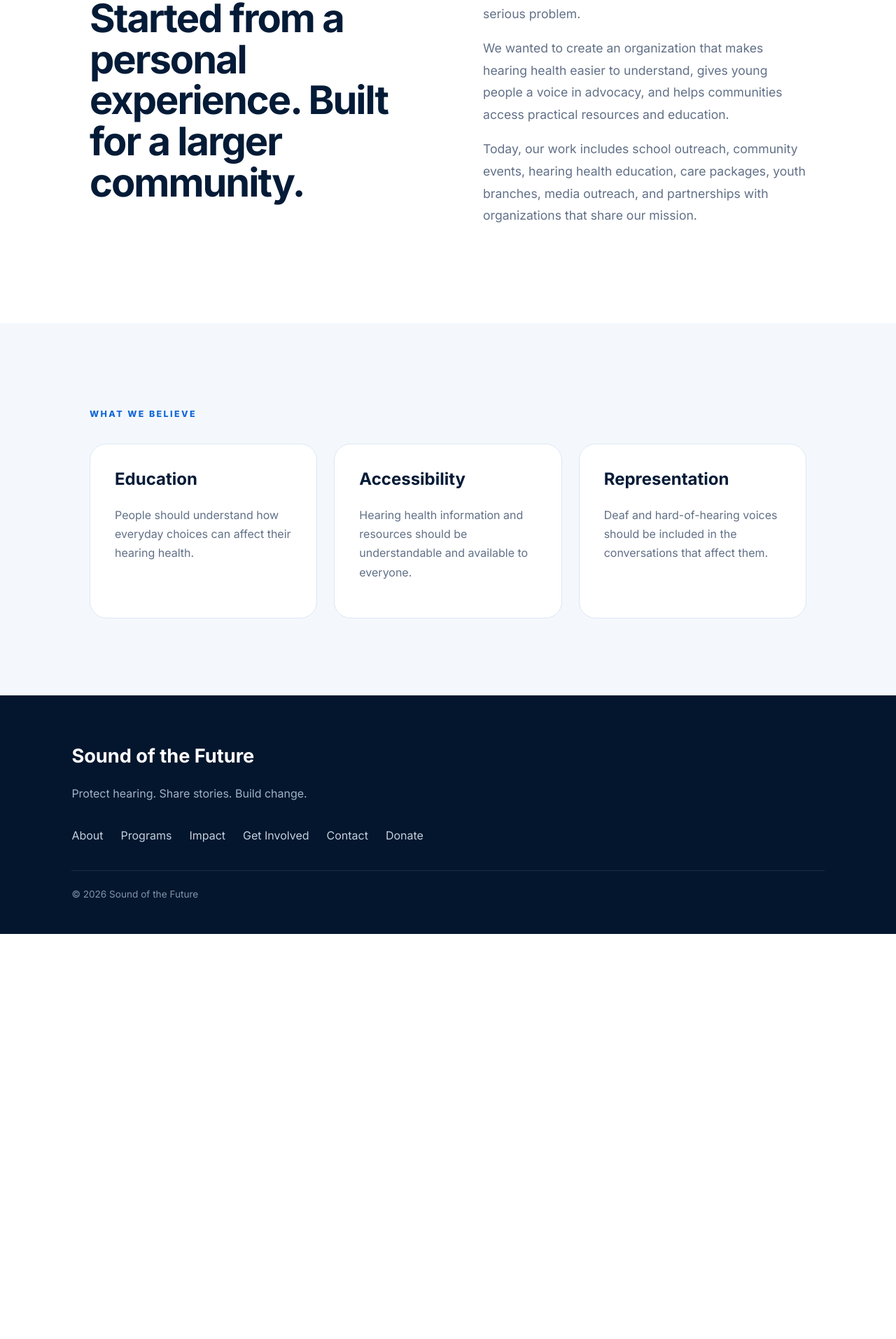
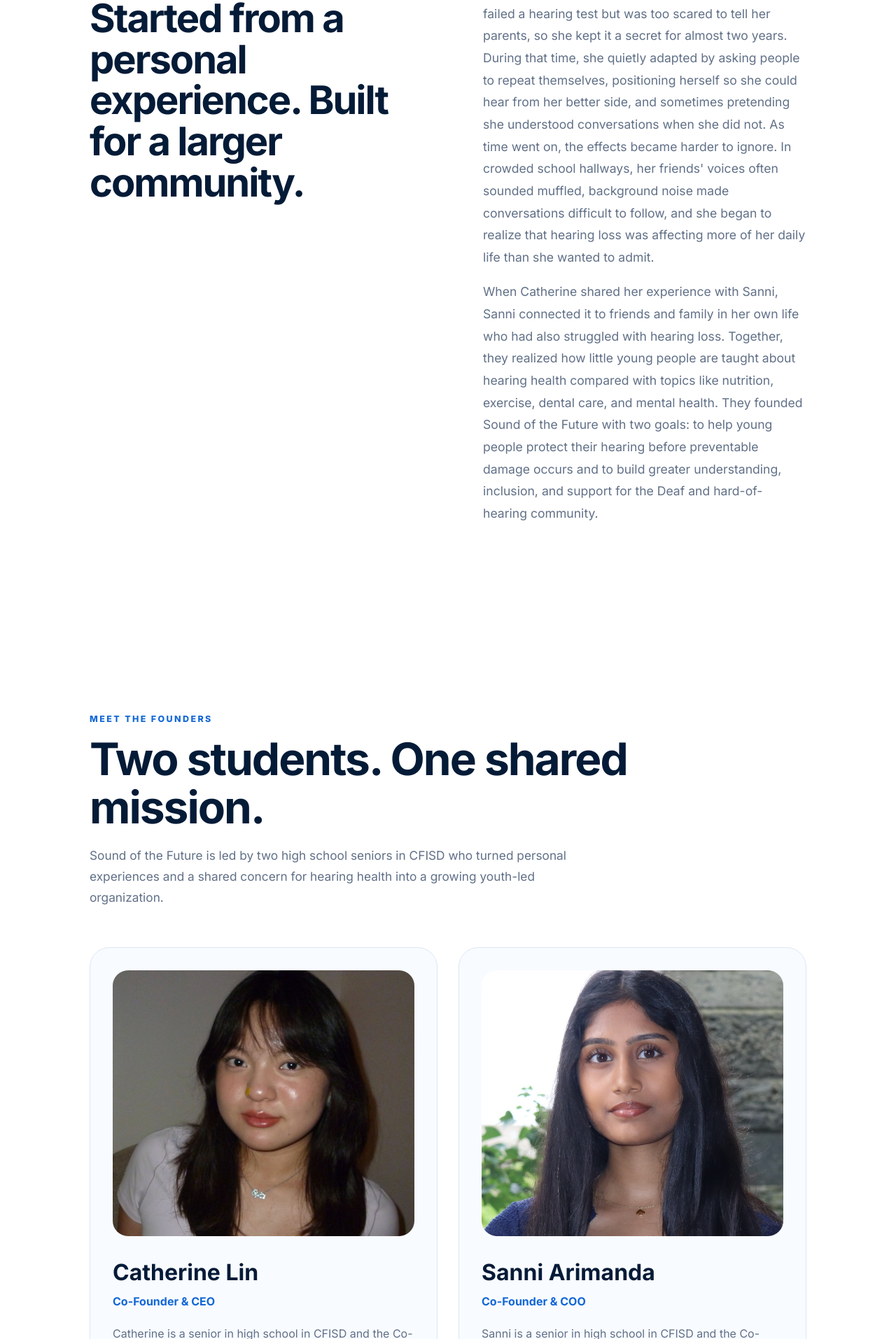
Before and after one commit to Shinoaluv/SOTF-Website, a React (Vite) app: page /about in a window 1280 px wide. Shown: the part 886-2800 px from the top of the page at 70% size. Before the commit the page ends 2221 px from the top, so only its background shows below. Built offline with nearby package versions, Linux system fonts and the light colour scheme.

Commit message:
Update founders photos

```diff
--- a/src/App.css
+++ b/src/App.css
@@ -1064,3 +1064,92 @@ a {
     width: 100%;
   }
 }
+/* =========================
+   MEET THE FOUNDERS
+========================= */
+
+.founders-section {
+  padding: 120px 10%;
+  background: white;
+}
+
+.founders-heading {
+  max-width: 900px;
+  margin-bottom: 55px;
+}
+
+.founders-heading h2 {
+  margin: 15px 0 20px;
+  font-size: clamp(2.5rem, 5vw, 4.3rem);
+  line-height: 1.08;
+  letter-spacing: -2px;
+  color: var(--navy);
+}
+
+.founders-heading > p:last-child {
+  max-width: 700px;
+  font-size: 1.08rem;
+  line-height: 1.75;
+  color: var(--gray);
+}
+
+.founders-grid {
+  display: grid;
+  grid-template-columns: repeat(2, 1fr);
+  gap: 30px;
+}
+
+.founder-card {
+  padding: 32px;
+  border: 1px solid var(--border);
+  border-radius: 28px;
+  background: #f8fbff;
+  transition: 0.25s ease;
+}
+
+.founder-card:hover {
+  transform: translateY(-6px);
+  box-shadow: 0 20px 50px rgba(5, 47, 100, 0.1);
+}
+
+.founder-photo {
+  width: 100%;
+  height: 380px;
+  object-fit: cover;
+  object-position: center;
+  border-radius: 22px;
+  margin-bottom: 28px;
+}
+
+.founder-card h3 {
+  margin: 0 0 8px;
+  font-size: 2rem;
+  color: var(--navy);
+}
+
+.founder-role {
+  margin: 0 0 18px;
+  color: var(--blue) !important;
+  font-weight: 700;
+}
+
+.founder-card p {
+  line-height: 1.75;
+  color: var(--gray);
+}
+
+@media (max-width: 850px) {
+  .founders-grid {
+    grid-template-columns: 1fr;
+  }
+}
+
+@media (max-width: 650px) {
+  .founders-section {
+    padding: 85px 7%;
+  }
+
+  .founder-photo {
+    height: 320px;
+  }
+}
--- a/src/pages/About.jsx
+++ b/src/pages/About.jsx
@@ -1,6 +1,10 @@
+import catherinePhoto from "../assets/images/Catherine.png";
+import sanniPhoto from "../assets/images/Sanni.png";
+
 function About() {
   return (
     <main className="page">
+      {/* ABOUT HERO */}
       <section className="page-hero">
         <p className="section-label">ABOUT US</p>
 
@@ -9,12 +13,13 @@ function About() {
         </h1>
 
         <p>
-          Sound of the Future is a youth-led nonprofit focused on hearing
-          health education, advocacy, accessibility, and amplifying Deaf and
-          hard-of-hearing voices.
+          Sound of the Future is a youth-led nonprofit focused on hearing-health
+          education, prevention, advocacy, accessibility, and amplifying Deaf
+          and hard-of-hearing voices.
         </p>
       </section>
 
+      {/* OUR STORY */}
       <section className="content-section">
         <div>
           <p className="section-label">OUR STORY</p>
@@ -26,49 +31,130 @@ function About() {
 
         <div className="content-text">
           <p>
-            Sound of the Future began with a simple realization: hearing health
-            is often overlooked until it becomes a serious problem.
+            Sound of the Future began with Catherine&apos;s own experience with
+            hearing loss. In fourth grade, she failed a hearing test but was too
+            scared to tell her parents, so she kept it a secret for almost two
+            years. During that time, she quietly adapted by asking people to
+            repeat themselves, positioning herself so she could hear from her
+            better side, and sometimes pretending she understood conversations
+            when she did not. As time went on, the effects became harder to
+            ignore. In crowded school hallways, her friends&apos; voices often
+            sounded muffled, background noise made conversations difficult to
+            follow, and she began to realize that hearing loss was affecting
+            more of her daily life than she wanted to admit.
           </p>
 
           <p>
-            We wanted to create an organization that makes hearing health easier
-            to understand, gives young people a voice in advocacy, and helps
-            communities access practical resources and education.
-          </p>
-
-          <p>
-            Today, our work includes school outreach, community events, hearing
-            health education, care packages, youth branches, media outreach, and
-            partnerships with organizations that share our mission.
+            When Catherine shared her experience with Sanni, Sanni connected it
+            to friends and family in her own life who had also struggled with
+            hearing loss. Together, they realized how little young people are
+            taught about hearing health compared with topics like nutrition,
+            exercise, dental care, and mental health. They founded Sound of the
+            Future with two goals: to help young people protect their hearing
+            before preventable damage occurs and to build greater
+            understanding, inclusion, and support for the Deaf and
+            hard-of-hearing community.
           </p>
         </div>
       </section>
 
+      {/* MEET THE FOUNDERS */}
+      <section className="founders-section">
+        <div className="founders-heading">
+          <p className="section-label">MEET THE FOUNDERS</p>
+
+          <h2>
+            Two students. One shared mission.
+          </h2>
+
+          <p>
+            Sound of the Future is led by two high school seniors in CFISD who
+            turned personal experiences and a shared concern for hearing health
+            into a growing youth-led organization.
+          </p>
+        </div>
+
+        <div className="founders-grid">
+          {/* CATHERINE */}
+          <div className="founder-card">
+            <img
+              src={catherinePhoto}
+              alt="Catherine Lin"
+              className="founder-photo"
+            />
+
+            <h3>Catherine Lin</h3>
+
+            <p className="founder-role">
+              Co-Founder & CEO
+            </p>
+
+            <p>
+              Catherine is a senior in high school in CFISD and the Co-Founder
+              and CEO of Sound of the Future. Her personal experience with
+              hearing loss inspired the organization&apos;s mission to make
+              hearing-health education more accessible and to create greater
+              understanding for the Deaf and hard-of-hearing community. She
+              leads the organization&apos;s overall vision, outreach,
+              partnerships, and growth.
+            </p>
+          </div>
+
+          {/* SANNI */}
+          <div className="founder-card">
+            <img
+              src={sanniPhoto}
+              alt="Sanni Arimanda"
+              className="founder-photo"
+            />
+
+            <h3>Sanni Arimanda</h3>
+
+            <p className="founder-role">
+              Co-Founder & COO
+            </p>
+
+            <p>
+              Sanni is a senior in high school in CFISD and the Co-Founder and
+              COO of Sound of the Future. She helps lead the organization&apos;s
+              operations, programs, outreach, and community initiatives. Her
+              connection to friends and family who have experienced hearing
+              loss helped shape Sound of the Future&apos;s focus on prevention,
+              inclusion, and youth advocacy.
+            </p>
+          </div>
+        </div>
+      </section>
+
+      {/* VALUES */}
       <section className="values-section">
         <p className="section-label">WHAT WE BELIEVE</p>
 
         <div className="values-grid">
           <div className="value-card">
             <h3>Education</h3>
+
             <p>
               People should understand how everyday choices can affect their
-              hearing health.
+              hearing health and have the knowledge to protect it early.
             </p>
           </div>
 
           <div className="value-card">
             <h3>Accessibility</h3>
+
             <p>
-              Hearing health information and resources should be understandable
-              and available to everyone.
+              Hearing-health information and resources should be understandable,
+              practical, and available to everyone.
             </p>
           </div>
 
           <div className="value-card">
             <h3>Representation</h3>
+
             <p>
-              Deaf and hard-of-hearing voices should be included in the
-              conversations that affect them.
+              Deaf and hard-of-hearing voices should be included, respected, and
+              represented in the conversations that affect them.
             </p>
           </div>
         </div>
```
Also changed, not shown: src/assets/images/Catherine.png (added), src/assets/images/Sanni.png (added).
